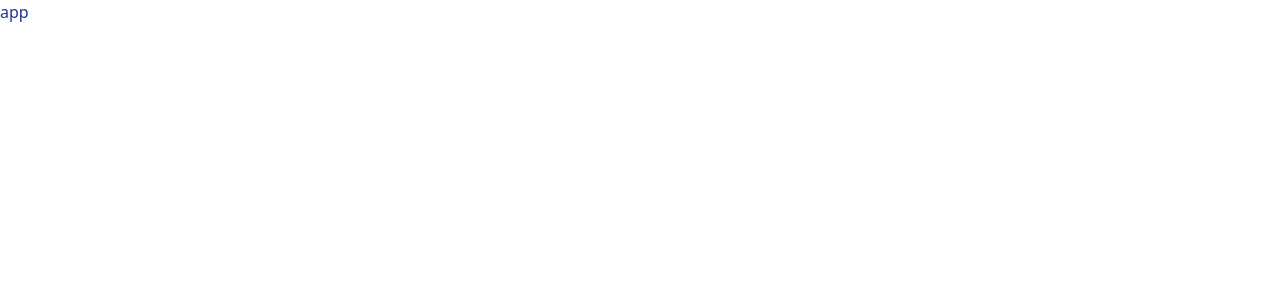
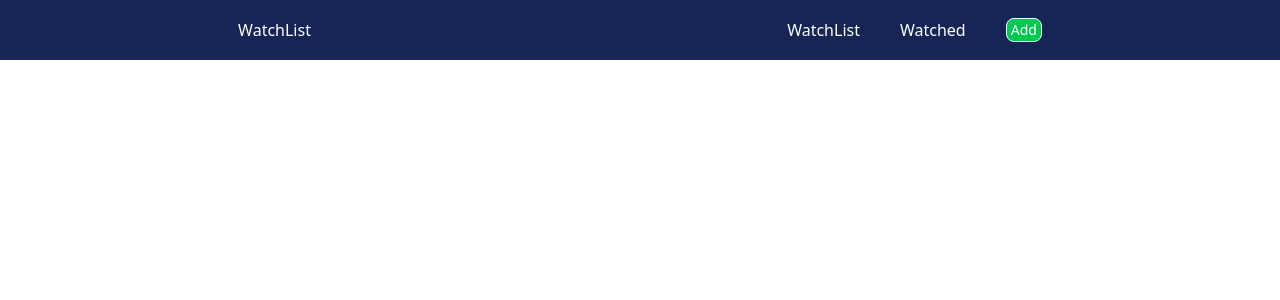
Before and after one commit to saritadipa34/movie-app-context-api, a React (Vite) app: page / in a window 1280 px wide. Shown: the top 300 px of the page. Built offline with nearby package versions, Linux system fonts and the light colour scheme.

Commit message:
Simple Header UI created

```diff
--- a/src/App.jsx
+++ b/src/App.jsx
@@ -1,8 +1,9 @@
+import MovieApp from "./MovieApp";
 
 const App=()=>{
   return(
-    <div className="text-blue-900">
-      app
+    <div>
+      <MovieApp />
       </div>
   )
 }
--- a/src/MovieApp.jsx
+++ b/src/MovieApp.jsx
@@ -1,8 +1,8 @@
-
+import Header from "./components/Header"
 const MovieApp=()=>{
     return(
         <div>
-            movieapp
+            <Header />
         </div>
     )
 }
--- a/src/components/Button.jsx
+++ b/src/components/Button.jsx
@@ -1,8 +1,8 @@
 
-const Button=()=>{
+const Button=({text})=>{
     return(
-        <button>
-            button
+        <button className="border bg-green-500 rounded-lg px-1 text-sm cursor-pointer">
+            {text}
         </button>
     )
 }
--- a/src/components/Header.jsx
+++ b/src/components/Header.jsx
@@ -1,8 +1,13 @@
-
+import Button from "./Button";
 const Header=()=>{
     return(
-        <div>
-            header
+        <div className="bg-blue-950 h-15 w-full flex justify-around items-center">
+            <h1 className="text-white cursor-pointer">WatchList</h1>
+            <div className="flex gap-10 text-white">
+                <h1 className="text-white cursor-pointer">WatchList</h1>
+                <h1 className="cursor-pointer">Watched</h1>
+                <Button text={"Add"} />
+            </div>
         </div>
     )
 }
```
